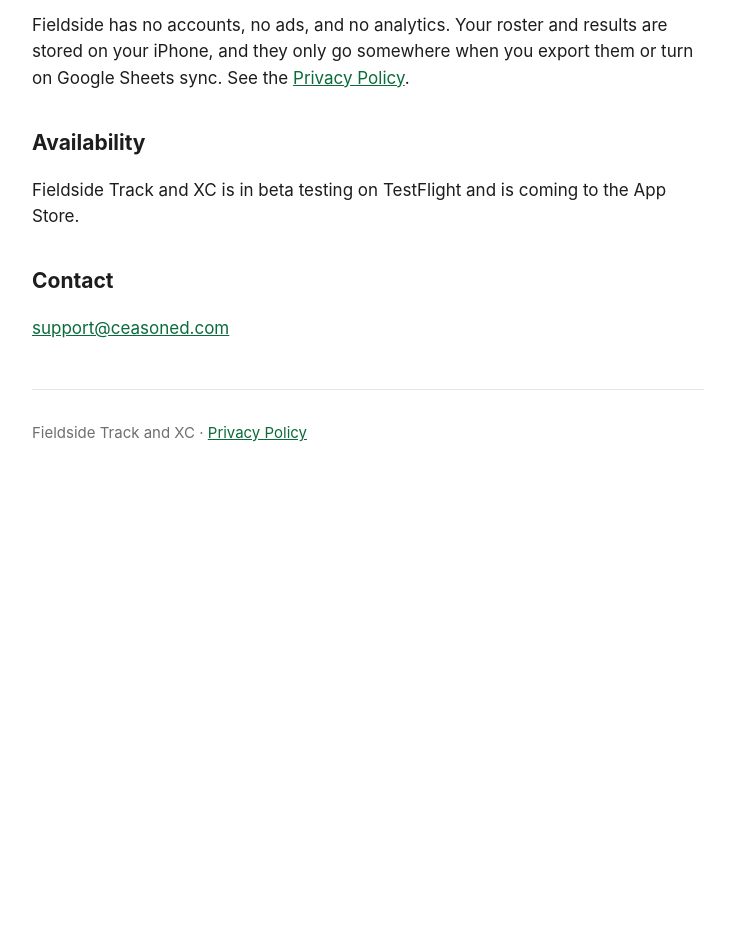
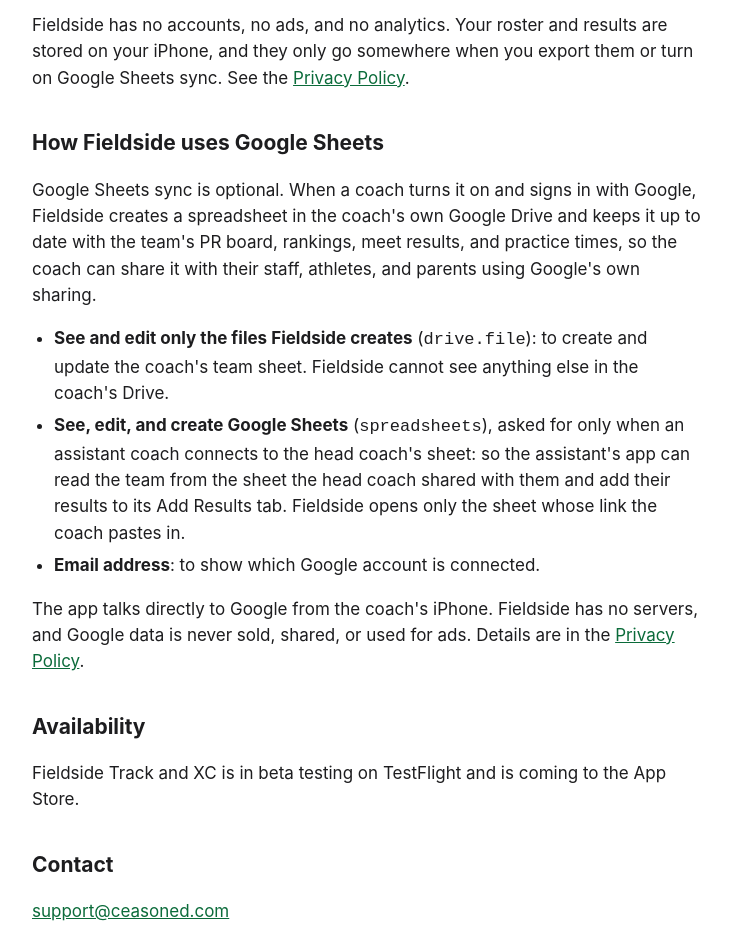
Before and after one commit to ceasoned/fieldside-site, a plain HTML site: page index.html in a window 1280 px wide. Shown: the part 780-1707 px from the top of the page, without its empty margins (272-1003 px from the left). Before the commit the page ends 1304 px from the top, so only its background shows below. Drawn offline with Linux system fonts and the light colour scheme.

Commit message:
Serve at fieldsidetrack.com

```diff
--- a/index.html
+++ b/index.html
@@ -50,6 +50,22 @@ them into PR boards, rankings, and meet entries.</p>
 <p>Fieldside has no accounts, no ads, and no analytics. Your roster and results are stored on your iPhone, and they
 only go somewhere when you export them or turn on Google Sheets sync. See the <a href="privacy.html">Privacy Policy</a>.</p>
 
+<h2>How Fieldside uses Google Sheets</h2>
+<p>Google Sheets sync is optional. When a coach turns it on and signs in with Google, Fieldside creates a spreadsheet
+in the coach's own Google Drive and keeps it up to date with the team's PR board, rankings, meet results, and practice
+times, so the coach can share it with their staff, athletes, and parents using Google's own sharing.</p>
+<ul>
+  <li><strong>See and edit only the files Fieldside creates</strong> (<code>drive.file</code>): to create and update the
+    coach's team sheet. Fieldside cannot see anything else in the coach's Drive.</li>
+  <li><strong>See, edit, and create Google Sheets</strong> (<code>spreadsheets</code>), asked for only when an assistant
+    coach connects to the head coach's sheet: so the assistant's app can read the team from the sheet the head coach
+    shared with them and add their results to its Add Results tab. Fieldside opens only the sheet whose link the coach
+    pastes in.</li>
+  <li><strong>Email address</strong>: to show which Google account is connected.</li>
+</ul>
+<p>The app talks directly to Google from the coach's iPhone. Fieldside has no servers, and Google data is never sold,
+shared, or used for ads. Details are in the <a href="privacy.html">Privacy Policy</a>.</p>
+
 <h2>Availability</h2>
 <p>Fieldside Track and XC is in beta testing on TestFlight and is coming to the App Store.</p>
 
```
Also changed, not shown: 1 other file.
